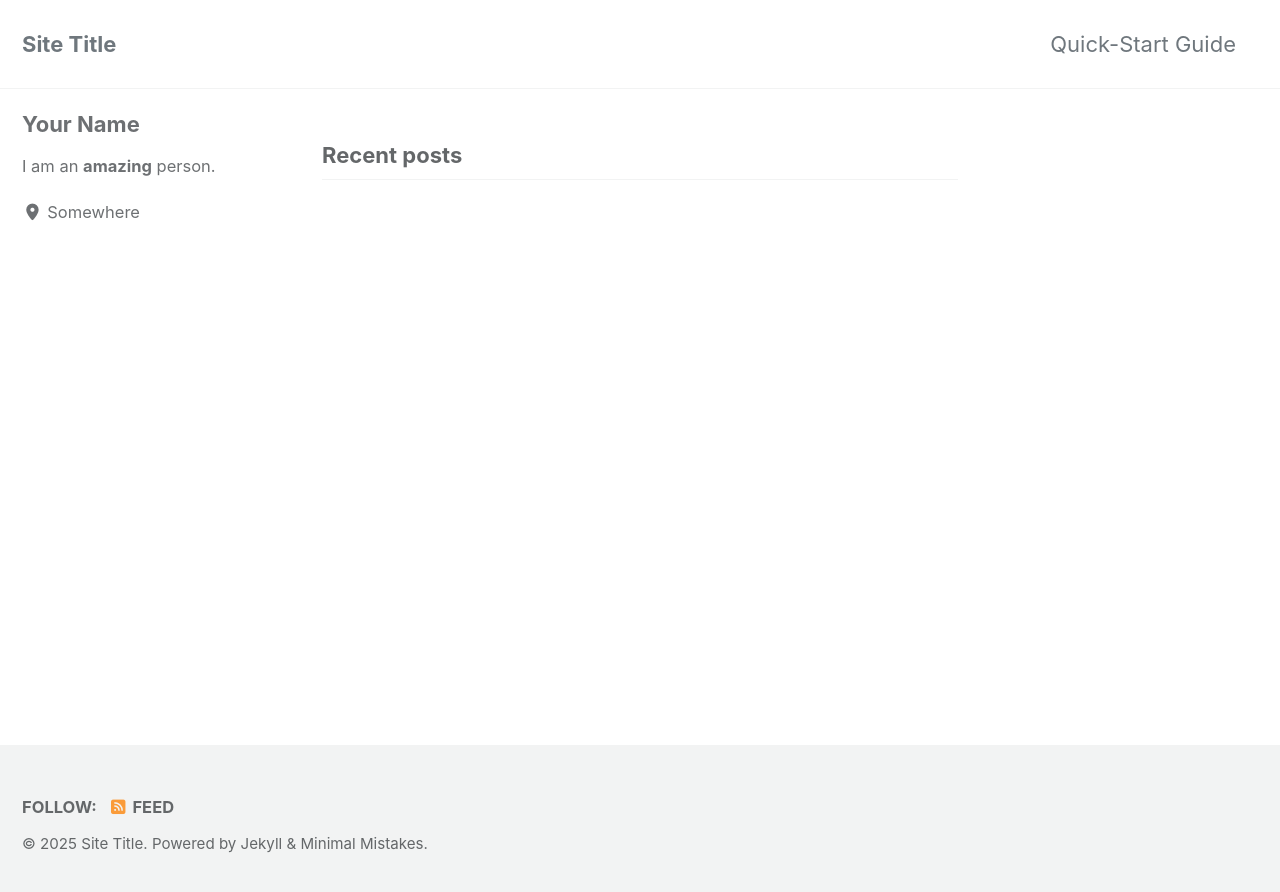
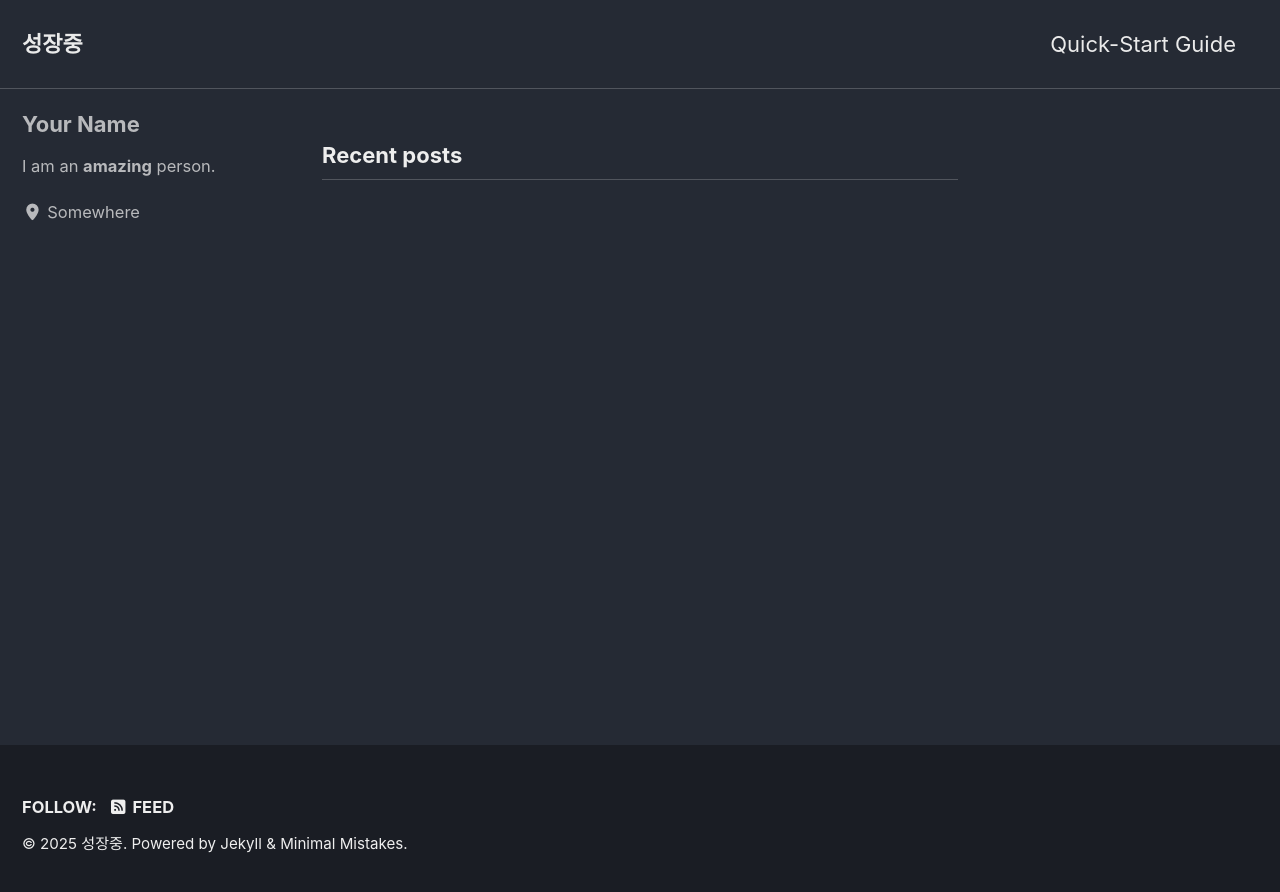
Before and after one commit to PHSTD/PHSTD.github.io, a Jekyll site: the page built from index.html, in a window 1280 px wide. Shown: the top 892 px of the page. Built offline with Jekyll 4.4.1, drawn with Linux system fonts in a browser that asks for light colours; cached includes are drawn as plain includes; the list of posts is cut into pages by our own code.

Commit message:
[Set] 세팅

```diff
--- a/_config.yml
+++ b/_config.yml
@@ -12,15 +12,15 @@
 
 # theme                  : "minimal-mistakes-jekyll"
 # remote_theme           : "mmistakes/minimal-mistakes"
-minimal_mistakes_skin    : "default" # "air", "aqua", "contrast", "dark", "dirt", "neon", "mint", "plum", "sunrise"
+minimal_mistakes_skin    : "dark" #"default" "air", "aqua", "contrast", "dark", "dirt", "neon", "mint", "plum", "sunrise"
 
 # Site Settings
 locale                   : "en-US"
 rtl                      : # true, false (default) # turns direction of the page into right to left for RTL languages
-title                    : "Site Title"
+title                    : "성장중"
 title_separator          : "-"
 subtitle                 : # site tagline that appears below site title in masthead
-name                     : "Your Name"
+name                     : "PHSTD"
 description              : "An amazing website."
 url                      : # the base hostname & protocol for your site e.g. "https://mmistakes.github.io"
 baseurl                  : # the subpath of your site, e.g. "/blog"
```
